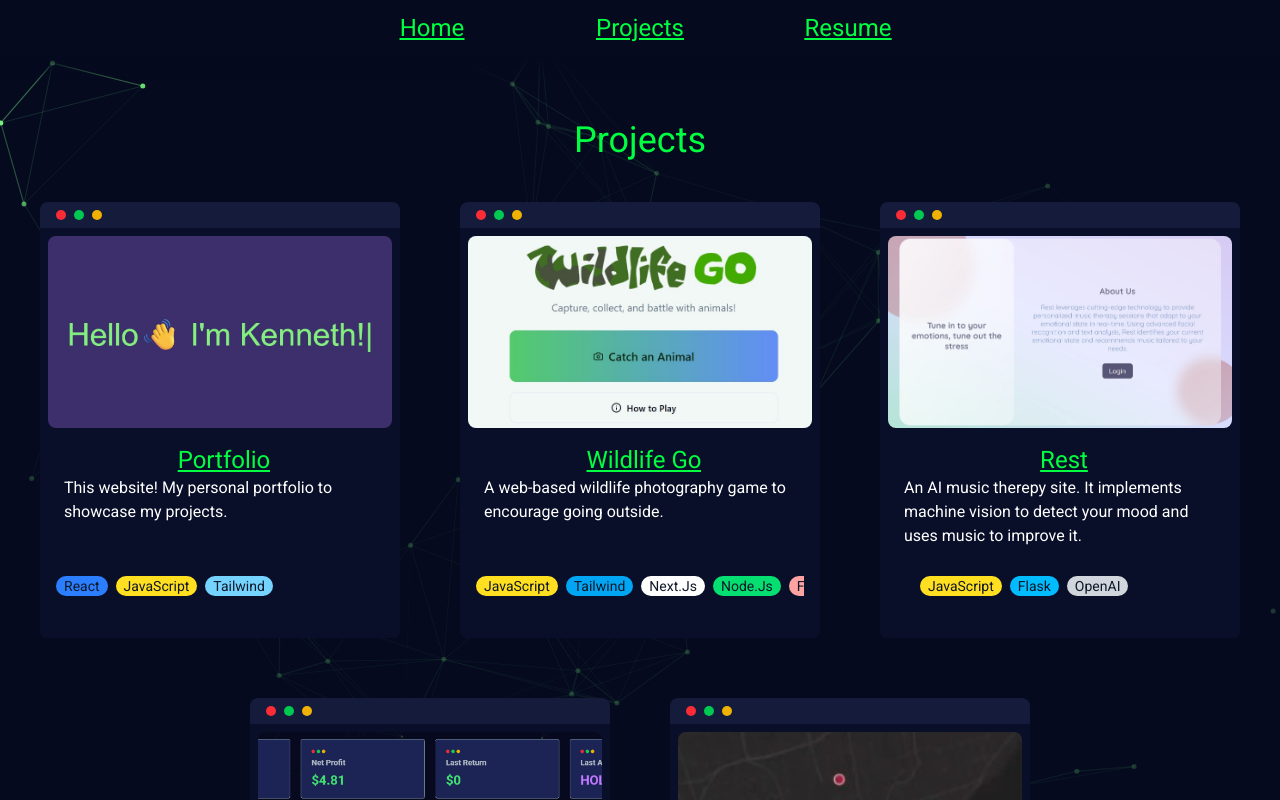
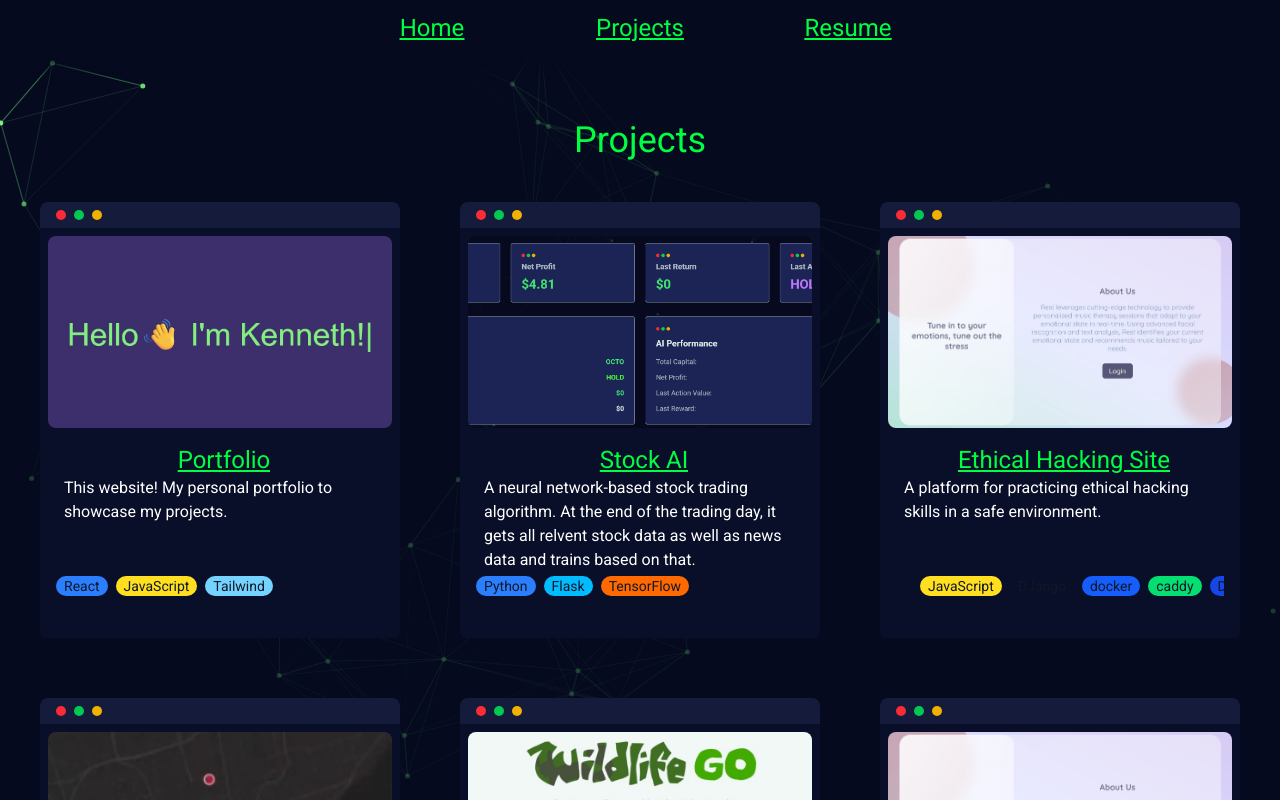
Before and after one commit to KennethWang1/Portfolio, a Next.js app: page /projects in a window 1280 px wide. Built offline with nearby package versions, Linux system fonts and the light colour scheme.

Commit message:
updating content

```diff
--- a/app/page.js
+++ b/app/page.js
@@ -24,11 +24,11 @@ export default function Home() {
           <div className="flex flex-col md:flex-row md:items-stretch justify-around w-full gap-4 md:gap-2">
             <DivCreator content={
               <p>
-                Nice to meet you! My name is Kenneth, and I am a Canadian high school student studying at William Lyon Mackenzie. In my spare time, I enjoy working on projects (which you can see in the projects page)!
+                Nice to meet you! My name is Kenneth, and I am currently getting a bachelor's of <b>computer science and finance</b> at the <b>University of Waterloo</b>. In my spare time, I enjoy working on projects (which you can see in the <a href = "./projects">projects page</a>)!
                 <br/><br/>
-                I am a self-taught programmer fluent in <b>C++</b>, <b>Java</b>, and <b>JavaScript</b>. I also use several frameworks and libraries, such as <b>Node.js</b>. Some other languages, frameworks, tools, and libraries I am learning or have some knowledge of include <b>SQL</b>, <b>docker</b>, <b>React</b>, <b>Tailwind</b>, <b>Next.js</b>, <b>Python</b>, <b>TensorFlow</b> and <b>Flask</b>.
+                I am a self-taught programmer fluent in <b>C++</b>, <b>Java</b>, and <b>JavaScript</b>. I also use several frameworks and libraries, such as <b>Node.js</b>, <b>React.js</b>, and <b>TypeScript</b>. Some other languages, frameworks, tools, and libraries I am learning or have some knowledge of include <b>SQL</b>, <b>docker</b> and <b>docker compose</b>, <b>Tailwind</b>, <b>Next.js</b>, <b>Python</b>, <b>TensorFlow</b> and <b>Flask</b>.
                 <br/><br/>
-                Recently, I've been focusing on web development and machine learning. I am learning to use better practices when creating web app. I am also learning machine learning concepts and how to properly implement them into projects.
+                Recently, I've been focusing on web development, machine learning, and finance. I am learning machine learning concepts and how to properly implement them into projects. I also want to work on more projects involving finance.
               </p>
               } className="w-full md:basis-512" title="About Me" file = "aboutMe.md"/>
           </div>
--- a/app/projects/page.js
+++ b/app/projects/page.js
@@ -15,6 +15,26 @@ export default function Projects() {
                             {"tool":"JavaScript", "color":"bg-yellow-300"},
                             {"tool":"Tailwind", "color":"bg-sky-300"}
                         ]}/>
+                        <ProjectDiv link = 'https://github.com/KennethWang1/Stock-AI' title = 'Stock AI' content = 'A neural network-based stock trading algorithm. At the end of the trading day, it gets all relvent stock data as well as news data and trains based on that.' img = './stock-ai.png' tools = {[
+                            {"tool":"Python", "color":"bg-blue-500"},
+                            {"tool":"Flask", "color":"bg-sky-400"},
+                            {"tool":"TensorFlow", "color":"bg-orange-500"}
+                        ]}/>
+                        <ProjectDiv link = 'https://ctf.mcpt.ca' title = 'Ethical Hacking Site' content = 'A platform for practicing ethical hacking skills in a safe environment.' img = '/Rest Image.jpg' tools = {[
+                            {"tools":"Python", "color":"bg-blue-500"},
+                            {"tool":"JavaScript", "color":"bg-yellow-300"},
+                            {"tool":"DJango", "color":"white"},
+                            {"tool":"docker", "color":"bg-blue-600"},
+                            {"tool":"caddy", "color":"bg-green-400"},
+                            {"tool":"Digital Ocean", "color":"bg-blue-700"}
+                        ]}/>
+                    </div>
+                    <div className="flex flex-row flex-wrap items-center justify-center">
+                        <ProjectDiv link = 'https://github.com/KennethWang1/Disease-Heatmap' title = 'Disease Heatmap' content = 'A anonymous crowd-sourced disease tracking app. It uses self-reported data to track what diseases people are getting in the area.' img = 'disease heatmap.jpg' tools={[
+                            {"tool":"React Native", "color":"bg-blue-500"},
+                            {"tool":"Node.js", "color":"bg-green-500"},
+                            {"tool":"MongoDB", "color":"bg-green-700"},
+                        ]}/>
                         <ProjectDiv link = 'https://github.com/KennethWang1/Wildlife-Go' title='Wildlife Go' content='A web-based wildlife photography game to encourage going outside.' img = '/Wildlife-Go Image.jpg' tools = {[
                             {"tool":"JavaScript", "color":"bg-yellow-300"},
                             {"tool":"Tailwind", "color":"bg-sky-500"},
@@ -27,18 +47,6 @@ export default function Projects() {
                             {"tool":"JavaScript", "color":"bg-yellow-300"},
                             {"tool":"Flask", "color":"bg-sky-400"},
                             {"tool":"OpenAI", "color":"bg-gray-300"}
-                        ]}/>
-                    </div>
-                    <div className="flex flex-row flex-wrap items-center justify-center">
-                        <ProjectDiv link = 'https://github.com/KennethWang1/Stock-AI' title = 'Stock AI' content = 'A neural network-based stock trading algorithm. At the end of the trading day, it gets all relvent stock data as well as news data and trains based on that.' img = './stock-ai.png' tools = {[
-                            {"tool":"Python", "color":"bg-blue-500"},
-                            {"tool":"Flask", "color":"bg-sky-400"},
-                            {"tool":"TensorFlow", "color":"bg-orange-500"}
-                        ]}/>
-                        <ProjectDiv link = 'https://github.com/KennethWang1/Disease-Heatmap' title = 'Disease Heatmap' content = 'A anonymous crowd-sourced disease tracking app. It uses self-reported data to track what diseases people are getting in the area.' img = 'disease heatmap.jpg' tools={[
-                            {"tool":"React Native", "color":"bg-blue-500"},
-                            {"tool":"Node.js", "color":"bg-green-500"},
-                            {"tool":"MongoDB", "color":"bg-green-700"},
                         ]}/>
                     </div>
                 </div>
```
